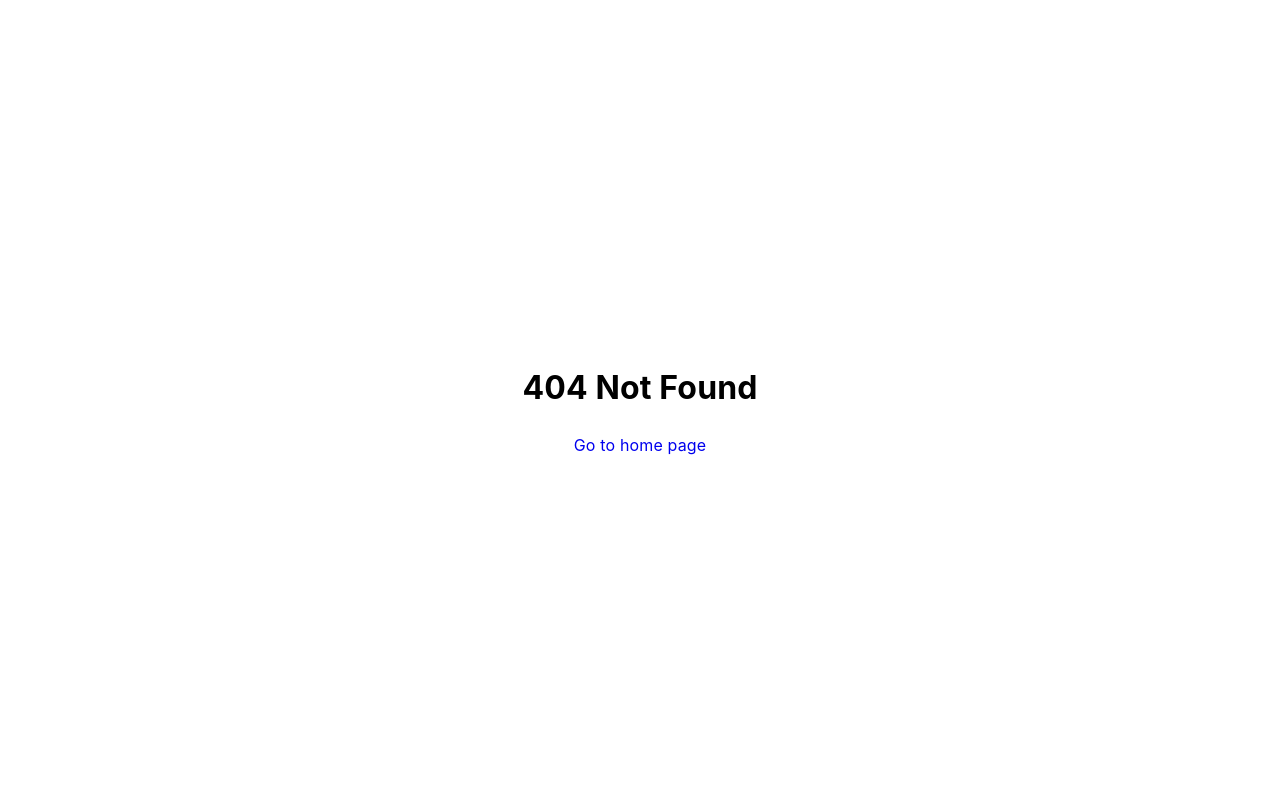
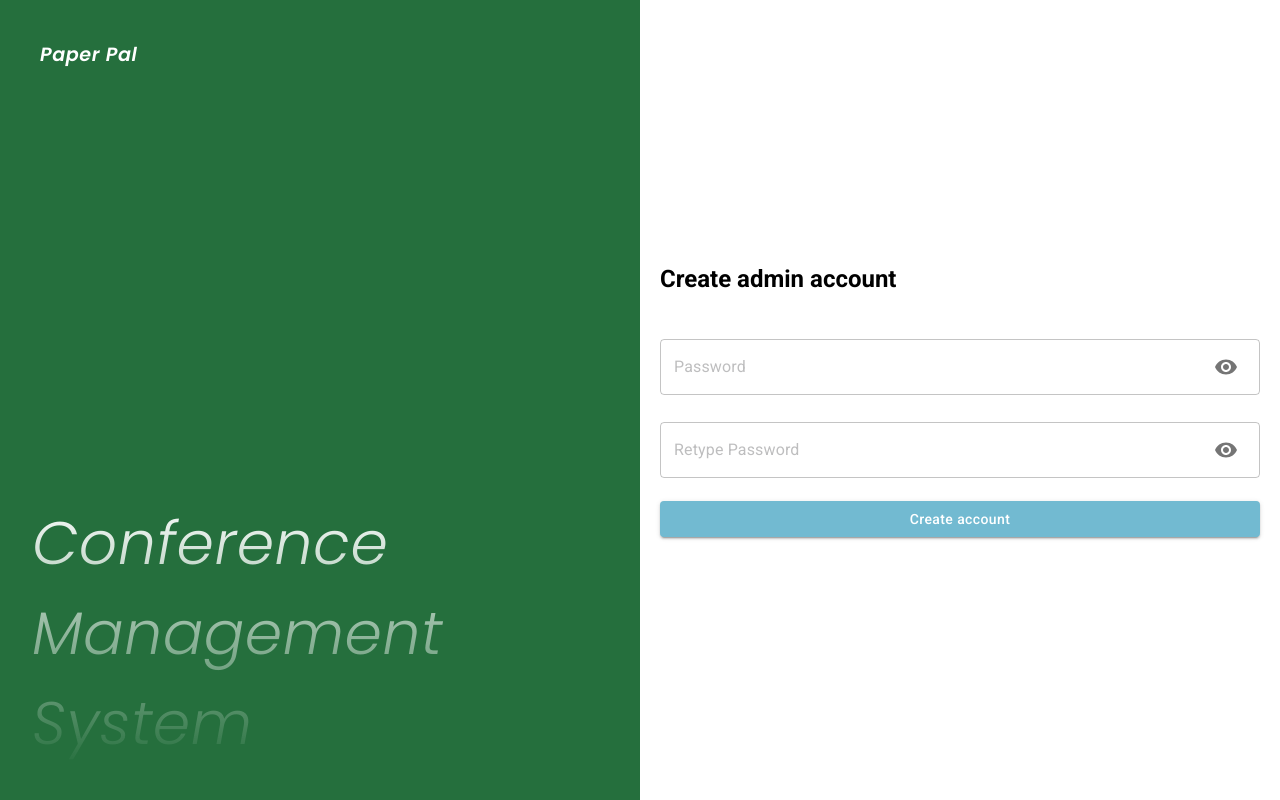
Before and after one commit to CSCI334/PaperPal-Frontend, a React (Vite) app: page /register-admin in a window 1280 px wide. Before the commit this address had no page. Built offline with nearby package versions, Linux system fonts and the light colour scheme.

Commit message:
added admin verify page

```diff
--- a/src/main.tsx
+++ b/src/main.tsx
@@ -39,6 +39,7 @@ import {
   ReviewerProtectedRoute,
 } from "./services/utility/routeGuard";
 import { FeedbackProvider } from "./context/FeedbackContext";
+import AdminRegister from "./pages/Register/AdminRegister";
 
 ReactDOM.createRoot(document.getElementById("root") as HTMLElement).render(
   <React.StrictMode>
@@ -77,6 +78,7 @@ ReactDOM.createRoot(document.getElementById("root") as HTMLElement).render(
               <Route path="/register-author" element={<AuthorRegister />} />
               <Route path="/register-reviewer" element={<ReviewerRegister />} />
               <Route path="/register-chair" element={<ChairRegister />} />
+              <Route path="/register-admin" element={<AdminRegister />} />
 
               <Route path="*" element={<NotFound />} />
             </Routes>
--- /dev/null
+++ b/src/pages/Register/AdminRegister.tsx
@@ -0,0 +1,75 @@
+import {
+    Box,
+    Button,
+    Container,
+    Input,
+    TextField,
+    Typography,
+} from "@mui/material";
+import LeftBanner from "../../components/LeftBanner/LeftBanner";
+import ContainerForm from "../../components/FormContainer/ContainerForm";
+import PasswordForm from "../../components/PasswordForm/PasswordForm";
+import { usePasswordInput } from "../../hooks/Register";
+import { useNavigate, useSearchParams } from "react-router-dom";
+import { useAuth } from "../../context/AuthContext";
+import httpOnClick from "../../hooks/httpOnClick";
+import verifyAccount from "../../services/account/verifyAccount";
+import jwtDecode from "jwt-decode";
+import AuthState from "../../types/AuthData";
+
+
+function AdminRegister() {
+    const {
+        passwordInputProps,
+        retypeInputProps,
+        passwordError,
+        matchError,
+    } = usePasswordInput("");
+    const navigate = useNavigate();
+    const { authState, setAuthState } = useAuth();
+    const [ searchParams, setSearchParams ] = useSearchParams({});
+    const onClick = httpOnClick(() => {
+        if (passwordError || matchError) {
+            return Promise.reject()
+        }
+        const token = searchParams.get("token")
+        return verifyAccount(token, passwordInputProps.value)
+    }, value => {
+        const decodedJWT = jwtDecode(value.token);
+        console.log(value.token)
+        const headers = { Authorization: `Bearer ${value.token}` };
+        const loggedIn = { headers, isAuth: true, userData: decodedJWT };
+        localStorage.setItem("loggedUser", JSON.stringify(loggedIn));
+        localStorage.setItem("jwtToken", value.token)
+        setAuthState(AuthState.createFromString(localStorage.getItem("loggedUser") || ""));
+        navigate("/")
+
+    }, "Succesfully verified account")
+
+    return (
+        <Box
+            sx={{
+                display: "flex",
+                flexGrow: "1",
+                flexDirection: "row",
+            }}
+        >
+            <LeftBanner></LeftBanner>
+            <ContainerForm title={"Create admin account"} buttonText="Create account" onSubmit={onClick}>
+                <PasswordForm name="password" {...passwordInputProps}></PasswordForm>
+                {passwordError && (
+                    <span style={{ color: "red" }}>
+                        Password needs to be at least 8 characters long
+                    </span>
+                )}
+                <PasswordForm name="retype" label="Retype Password" {...retypeInputProps} ></PasswordForm>
+                {matchError && (
+                    <span style={{ color: "red" }}>Passwords do not match</span>
+                )}
+            </ContainerForm>
+
+        </Box>
+    );
+}
+
+export default AdminRegister;
```
Also changed, not shown: src/theme.tsx (+3 -4 lines).
